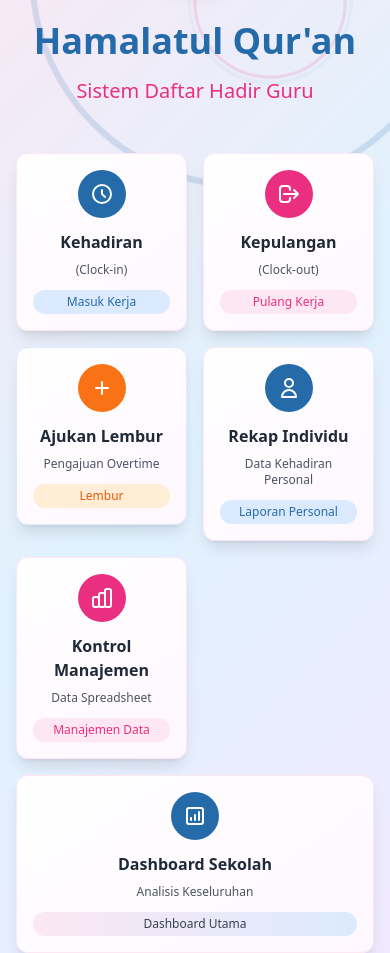
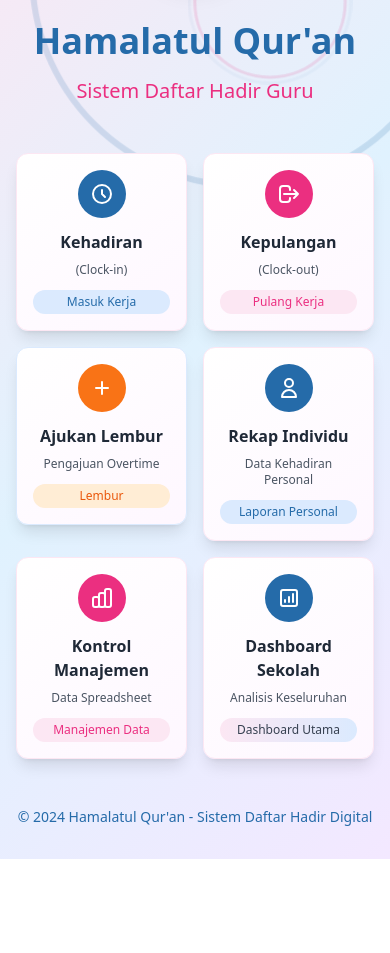
Before and after one commit to ryumedia/hamalatulquran, a plain HTML site: page index.html in a window 390 px wide. Shown: the part 169-1122 px from the top of the page. After the commit the page ends 1028 px from the top, so only its background shows below. Drawn offline with nearby package versions, Linux system fonts and the light colour scheme.

Commit message:
Update index.html
ubah ukuran kotak dashboard

```diff
--- a/index.html
+++ b/index.html
@@ -246,7 +246,7 @@
             </div>
 
             <!-- Dashboard Sekolah -->
-            <div class="slide-in col-span-2 md:col-span-2 lg:col-span-1" style="animation-delay: 0.5s;">
+            <div class="slide-in " style="animation-delay: 0.5s;">
                 <a href="https://lookerstudio.google.com/reporting/45a60c0d-9c43-472a-a433-7bf989626a98"
                    class="block card-gradient rounded-xl p-4 shadow-lg btn-hover border border-pink-100">
                     <div class="text-center">
```
